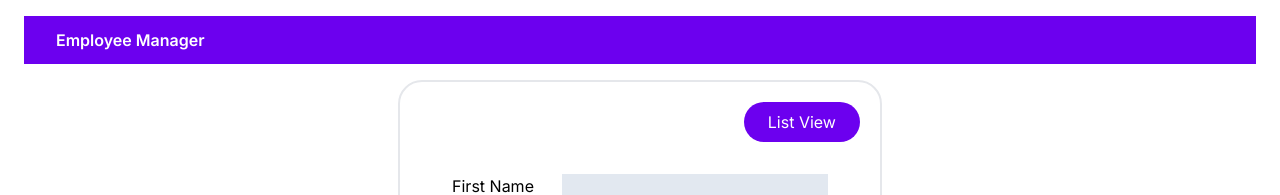
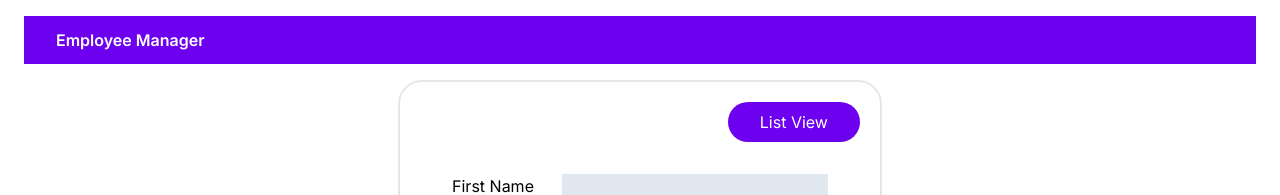
Before and after one commit to Gopzy/employee-manager, a Next.js app in the folder Frontend/: page /employee/add in a window 1280 px wide. Shown: the top 195 px of the page. Built offline with nearby package versions, Linux system fonts and the light colour scheme.

Commit message:
btn Style added

```diff
--- a/Frontend/components/form.tsx
+++ b/Frontend/components/form.tsx
@@ -75,7 +75,7 @@ const EmployeeForm = ({ employeeId }: { employeeId?: string }) => {
               <BtnCircle
                 title="List View"
                 onClick={navigateEmployeeList}
-                btnStyle=" bg-[#6C00EF] hover:bg-blue-700 py-2 px-6  text-white rounded-full mb-5 "
+                btnStyle=" bg-[#6C00EF] hover:bg-blue-700 py-2 px-8  text-white rounded-full mb-5 "
               />
             </div>
             <div className="px-8 py-3">
```
